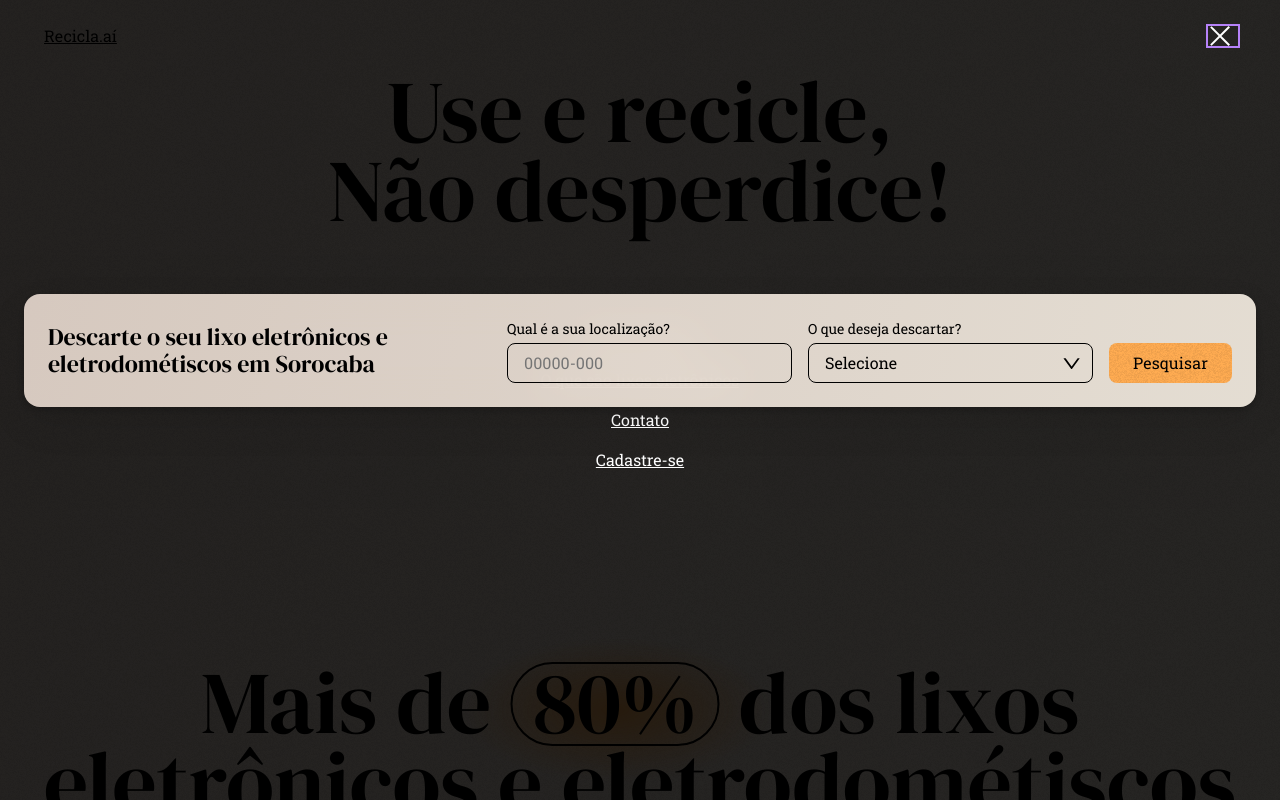
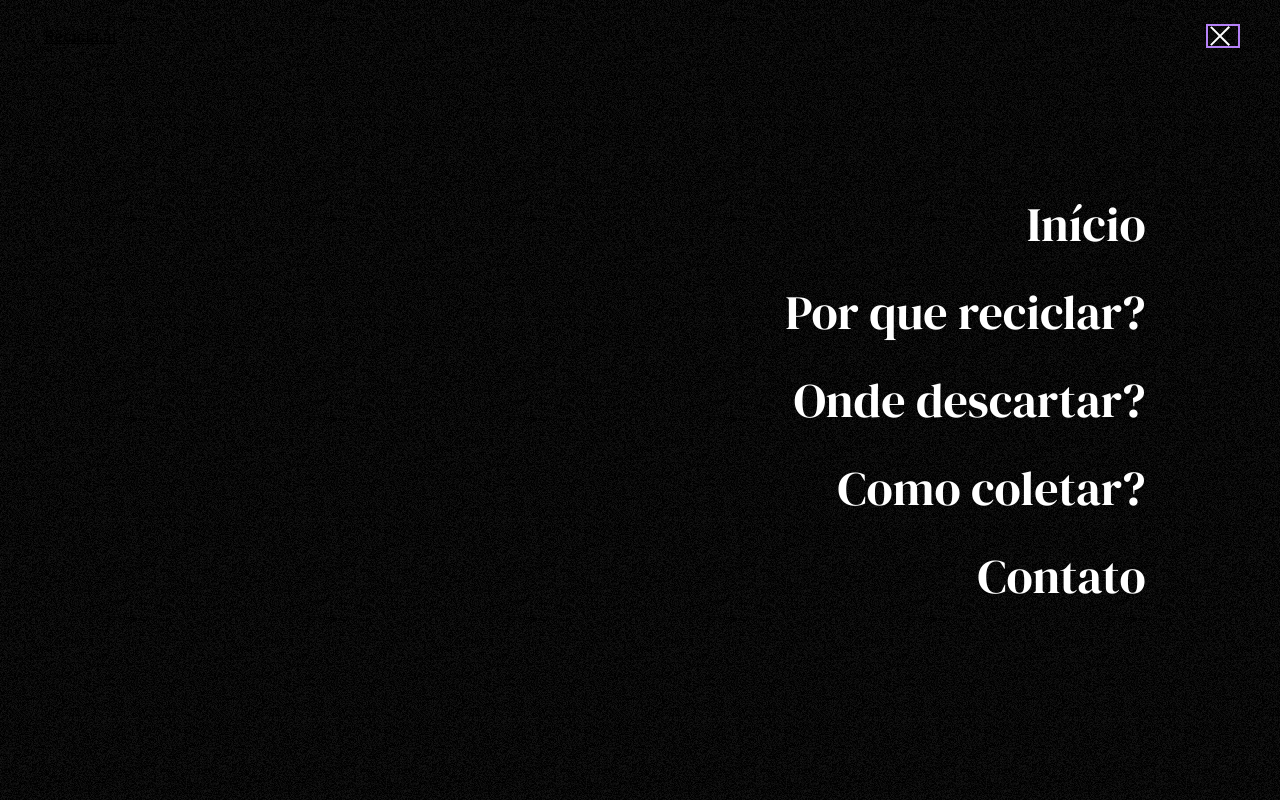
Before and after one commit to facens-fcc/recicla-ai-spring-boot, a React (Vite) app: page / in a window 1280 px wide. Both pictures are taken after a click on the button "Abrir menu". Built offline with nearby package versions, Linux system fonts and the light colour scheme.

Commit message:
Update menu style

```diff
--- a/src/components/Header/Header.jsx
+++ b/src/components/Header/Header.jsx
@@ -68,6 +68,14 @@ const Header = () => {
     return () => document.removeEventListener('keydown', handleFocus);
   }, [isNavbarOpen]);
 
+  /**
+   * Close after clicking on a link.
+   */
+
+  const handleLinkClick = () => {
+    setIsNavbarOpen(false);
+  };
+
   return (
     <header className={style.header}>
       <div className="container">
@@ -82,23 +90,28 @@ const Header = () => {
             </button>
             <ul className={style.menuList} aria-label="Menu" role="menu">
               <li className={style.menuListItem}>
-                <a className={`link ${style.menuListLink}`} href="/">
-                  Sobre o projeto
+                <a className={`link ${style.menuListLink}`} href="/" onClick={handleLinkClick}>
+                  Início
                 </a>
               </li>
               <li className={style.menuListItem}>
-                <a className={`link ${style.menuListLink}`} href="/">
-                  O que são lixos eletrônicos
+                <a className={`link ${style.menuListLink}`} href="/#por-que-reciclar" onClick={handleLinkClick}>
+                  Por que reciclar?
                 </a>
               </li>
               <li className={style.menuListItem}>
-                <a className={`link ${style.menuListLink}`} href="mailto:recicla.ai.sorocaba@gmail.com">
-                  Contato
+                <a className={`link ${style.menuListLink}`} href="/#" onClick={handleLinkClick}>
+                  Onde descartar?
                 </a>
               </li>
               <li className={style.menuListItem}>
-                <a className={`link ${style.menuListLink}`} href="/">
-                  Cadastre-se
+                <a className={`link ${style.menuListLink}`} href="https://google.com/" target="_blank" rel="noopener" onClick={handleLinkClick}>
+                  Como coletar?
+                </a>
+              </li>
+              <li className={style.menuListItem}>
+                <a className={`link ${style.menuListLink}`} href="mailto:recicla.ai.sorocaba@gmail.com" onClick={handleLinkClick}>
+                  Contato
                 </a>
               </li>
             </ul>
--- a/src/components/Header/Header.module.css
+++ b/src/components/Header/Header.module.css
@@ -65,9 +65,9 @@
 }
 
 [data-menu-open='true'] .menuList {
-  background-color: rgba(0, 0, 0, 0.85);
+  background: var(--bg-black-noise);
   display: grid;
-  place-content: center;
+  align-content: center;
 
   height: 100vh;
   width: 100vw;
@@ -76,11 +76,23 @@
   position: absolute;
   top: 0;
   left: 50%;
-  z-index: 1;
+  z-index: 3;
 
-  text-align: center;
+  text-align: right;
 }
 
 [data-menu-open='true'] .menuListLink {
   color: var(--color-white);
+  font-family: 'DM Serif Display', serif;
+  font-size: clamp(2rem, 5vw, 3rem);
+  text-decoration: none;
+  transition: color 0.3s ease-in-out;
+
+  width: 80%;
+  margin: auto;
+  display: block;
 }
+
+[data-menu-open='true'] .menuListLink:hover {
+  color: var(--color-orange);
+}
```
